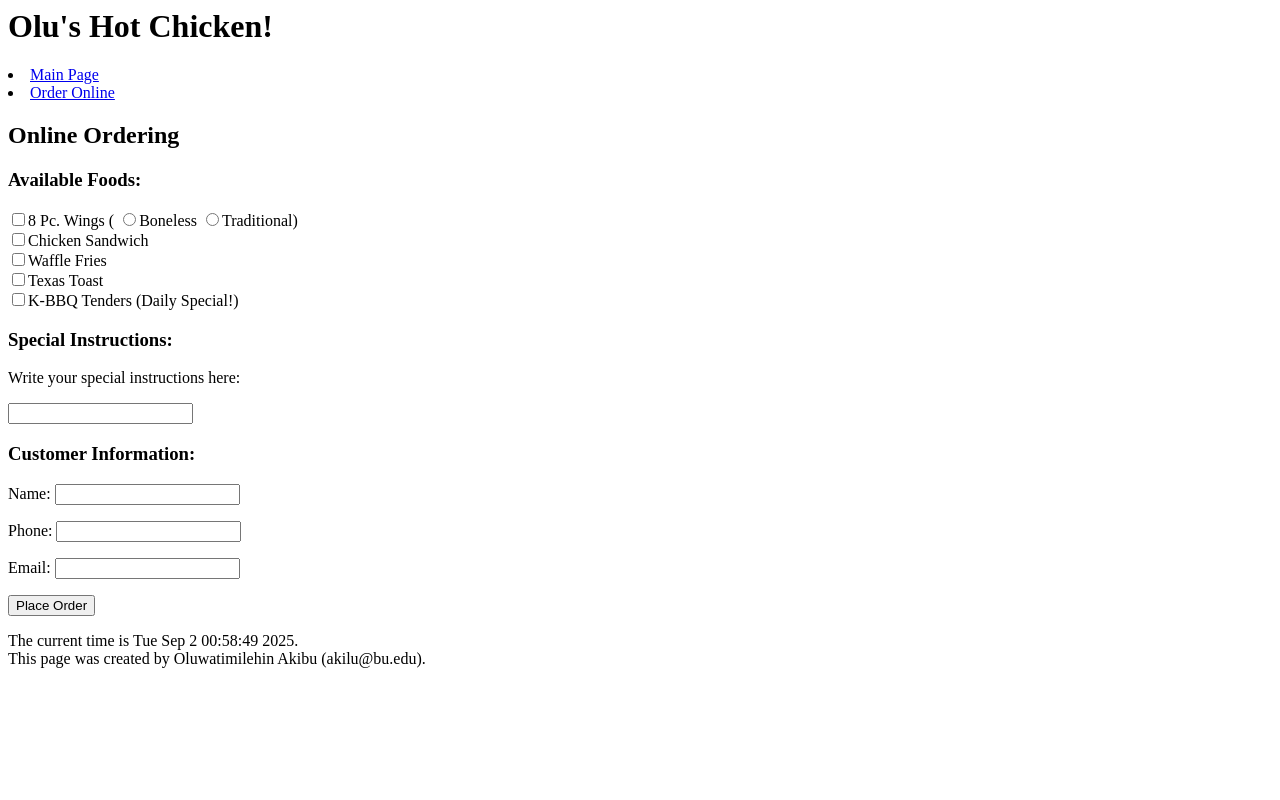
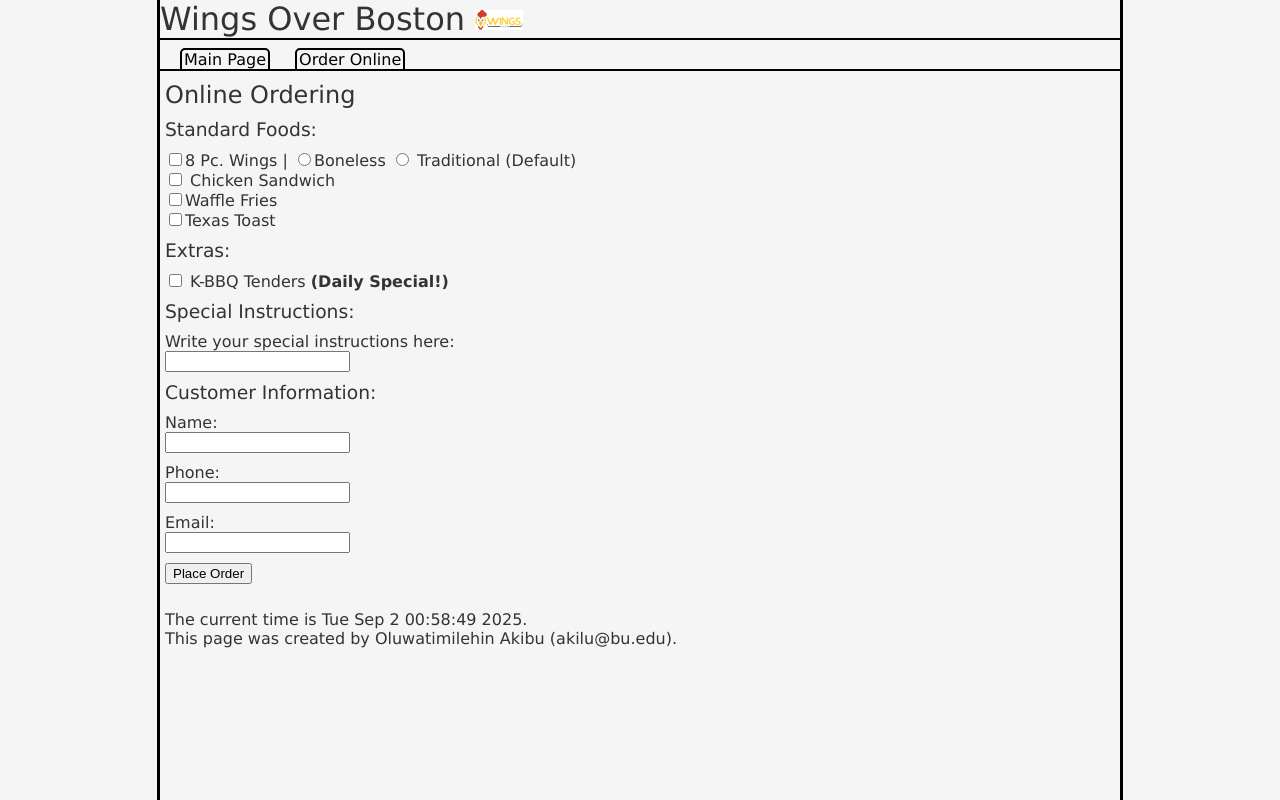
Before and after one commit to softdevintraining/cs412, a Django app: page /restaurant/order in a window 1280 px wide. Run offline with Django 5.2, Linux system fonts and the light colour scheme.

Commit message:
Added restaurant image, updated views logic to estimate readytime and do other things, added css for the app, updated html files.

```diff
--- a/restaurant/templates/restaurant/base.html
+++ b/restaurant/templates/restaurant/base.html
@@ -6,10 +6,12 @@
 {% load static %}
 <html>
     <head>
-        <title>Olu's Hot Chicken</title>
+        <title>Wings Over Boston</title>
+        <!-- Apply css styling from restaurant-styles.css -->
+        <link rel="stylesheet" href="{% static 'restaurant-styles.css' %}">
     </head>
     <body>
-        <h1>Olu's Hot Chicken!</h1>
+        <h1>Wings Over Boston <img class="small-img" src="{% static 'wings_over.png' %}"> </h1>
 
         <nav>
             <li><a href="{% url 'main' %}">Main Page</a></li>
--- a/restaurant/templates/restaurant/main.html
+++ b/restaurant/templates/restaurant/main.html
@@ -7,13 +7,12 @@
 {% load static %}
 
 {% block content %}
-    <p>Main Page</p>
-    <p>Location: 123 Number Street, Boston, Massachusetts</p>
+    <img class="big-img" src="{% static 'wings_over.png' %}">
+    <p>Location: 325 Huntington Ave, Boston, MA 02115</p>
     <p>Hours of Operation:
         <ul>
             <li>Monday - Friday: 10 AM - 10 PM</li>
             <li>Saturday - Sunday: 10 AM - 6 PM </li>
         </ul>
     </p>
-
 {% endblock %}
--- a/restaurant/templates/restaurant/order.html
+++ b/restaurant/templates/restaurant/order.html
@@ -11,26 +11,31 @@
 
   <form action="{% url 'confirmation' %}" method="POST">
     {% csrf_token %}
-      <h3>Available Foods:</h3>
-        <input type="checkbox" name="items" value="8 Pc. Wings">8 Pc. Wings (
+    <h3>Standard Foods:</h3>
+    <p>
+      <input type="checkbox" name="items" value="8 Pc. Wings">8 Pc. Wings |
         <input type="radio" name="wings_type" value="boneless">Boneless
-          <input type="radio" name="wings_type" value="traditional">Traditional) <br>
-
-        <input type="checkbox" name="items" value="Chicken Sandwich">Chicken Sandwich<br>
+        <input type="radio" name="wings_type" value="traditional">
+        Traditional (Default)<br>
+      <input type="checkbox" name="items" value="Chicken Sandwich">
+      Chicken Sandwich<br>
       <input type="checkbox" name="items" value="Waffle Fries">Waffle Fries<br>
       <input type="checkbox" name="items" value="Texas Toast">Texas Toast<br>
-        <input type="checkbox" name="items" value="{{special}}">{{special}} (Daily Special!)<br>
+    </p>
+
+    <h3>Extras:</h3>
+    <p><input type="checkbox" name="items" value="{{special}}">
+      {{special}} <strong>(Daily Special!)</strong></p>
 
     <h3>Special Instructions: </h3>
-      <p>Write your special instructions here:</p>
-      <input type="text" name="special_instructions">
+    <p>Write your special instructions here:<br>
+      <input type="text" name="special_instructions"></p>
 
     <h3>Customer Information: </h3>
-      <p>Name: <input type="text" name="user_name"></p>
-      <p>Phone: <input type="text" name="user_phone"></p>
-      <p>Email: <input type="text" name="user_email"></p>
+    <p>Name: <br> <input type="text" name="user_name"></p>
+    <p>Phone: <br> <input type="text" name="user_phone"></p>
+    <p>Email: <br> <input type="text" name="user_email"></p>
 
-      <input type="submit" name="submit" value="Place Order">
-
+    <input class="submit-btn" type="submit" name="submit" value="Place Order">
   </form>
 {% endblock %}
--- a/restaurant/urls.py
+++ b/restaurant/urls.py
@@ -1,5 +1,5 @@
 # File: restaurant/urls.py
-# Author: Oluwatimilehin Akibu (akilu@bu.edu), 9/13/2025
+# Author: Oluwatimilehin Akibu (akilu@bu.edu), 9/19/2025
 # Description: File which pattern matches HTML responses to valid requests to
 # restaurant/
 
--- a/restaurant/views.py
+++ b/restaurant/views.py
@@ -1,6 +1,6 @@
 # File: restaurant/views.py
-# Author: Oluwatimilehin Akibu (akilu@bu.edu), 9/13/2025
-# Description: The views file which handles responses to requests to restaurant/
+# Author: Oluwatimilehin Akibu (akilu@bu.edu), 9/19/2025
+# Description: Views file which handles responses to requests to restaurant/
 
 from django.shortcuts import render
 from django.http import HttpRequest, HttpResponse
@@ -8,7 +8,30 @@
 import time
 import random
 
-food_prices = {
+days_of_week = [ # list of weekdays, used to grab current day of order
+    "Monday",
+    "Tuesday",
+    "Wednesday",
+    "Thursday",
+    "Friday",
+    "Saturday",
+    "Sunday"]
+
+months = [ # list of months, used to grab current month of order
+    "Jan",
+    "Feb",
+    "Mar",
+    "Apr",
+    "May",
+    "Jun",
+    "Jul",
+    "Aug",
+    "Sep",
+    "Oct",
+    "Nov",
+    "Dec"]
+
+food_prices = { # dict of food prices, used to calculate total price of order
     '8 Pc. Wings': [12.0, 14.0],
     'Chicken Sandwich': 10.0,
     'Waffle Fries': 6.0,
@@ -19,7 +42,7 @@
     'Impossible Chicken Wings': 12.0,
 }
 
-daily_specials = [
+daily_specials = [ # list of daily specials, one is displayed at random
     'Apple Pie',
     'Loaded Fries',
     'K-BBQ Tenders',
@@ -30,19 +53,22 @@
 
 # Create your views here.
 def main(request):
-    '''Respond to the URLs: '/main\''''
+    '''Respond to the URL: '/main\''''
 
     template_name = 'restaurant/main.html'
 
     context = {
         "time": time.ctime(),
     }
+
     return render(request, template_name, context)
 
 def order(request):
     '''Respond to the URL: '/order\''''
 
     template_name = 'restaurant/order.html'
+
+    # pick a random special from the list
     special = daily_specials[random.randint(0, len(daily_specials) - 1)]
 
     context = {
@@ -54,45 +80,43 @@
 def confirmation(request):
     '''Process form submission, return HTML result.'''
 
-    template_name = "restaurant/order.html"
-    print(request)
+    template_name = "restaurant/confirmation.html"
 
-    if request.POST:
-        template_name = "restaurant/confirmation.html"
+    # extract submitted form fields into variables:
+    items = request.POST.getlist("items")
+    name = request.POST["user_name"]
+    phone = request.POST["user_phone"]
+    email = request.POST["user_email"]
+    special_instructions = request.POST["special_instructions"]
 
-        # extract submitted form fields into variables:
-        items = request.POST.getlist("items")
-        name = request.POST["user_name"]
-        phone = request.POST["user_phone"]
-        email = request.POST["user_email"]
-        special_instructions = request.POST["special_instructions"]
+    # calculate total price of the order
+    price = 0.0
+    for item in items:
+        if item == "8 Pc. Wings":
+            if request.POST.get("wings_type") == "boneless":
+                price += food_prices[item][0]
+            else:
+                price += food_prices[item][1]
+        else:
+            price += food_prices[item]
 
-        price = 0.0
-        for item in items:
-            if item == "8 Pc. Wings":
-                if request.POST.get("wings_type") == "boneless":
-                    price += food_prices[item][0]
-                else:
-                    price += food_prices[item][1]
-            else:
-                price += food_prices[item]
+    # estimate order readytime based on current time
+    timestamp = time.time() + random.randint(0, 3600)
+    struct = time.localtime(timestamp)
+    current_day = struct.tm_wday
+    current_month = struct.tm_mon
+    string = time.strftime(f"{days_of_week[current_day]} {months[current_month]} %d %H:%M:%S %Y", struct)
 
-        print(items)
-        print(name)
-        print(phone)
-        print(email)
-        print(price)
-        print(special_instructions)
-
-        # add variables to context
-        context = {
-            'time': time.ctime(),
-            'items': items,
-            'name': name,
-            'phone': phone,
-            'email': email,
-            'price': price,
-            'special_instructions': special_instructions or "No instructions provided.",
-        }
+    # add variables to context
+    context = {
+        'time': time.ctime(),
+        'items': items,
+        'name': name,
+        'phone': phone,
+        'email': email,
+        'price': price,
+        'order_time': string,
+        'special_instructions': special_instructions or "No instructions provided.",
+    }
 
     return render(request, template_name, context)
--- /dev/null
+++ b/static/restaurant-styles.css
@@ -0,0 +1,271 @@
+body {
+    background-color: whitesmoke;
+    color: #333;
+    font-family:Verdana, Geneva, Tahoma, sans-serif;
+}
+
+h1,h2,h3,h4,h5 {
+    font-weight: normal;
+    margin: 0;
+}
+
+h1 {
+    border-bottom: 2px solid black;
+}
+
+h2,h3,h4,h5 {
+    margin: 0px 0px 10px 5px;
+}
+
+p {
+    margin: 10px 0px 10px 5px;
+}
+
+a {
+    color: black;
+    text-decoration: none;
+    border: 2px solid black;
+    border-radius: 5px 5px 0px 0px;
+    padding: 0px 2px;
+}
+
+a:visited {
+    color: grey;
+    text-decoration: none;
+    border: 2px solid black;
+    border-radius: 5px 5px 0px 0px;
+    padding: 0px 2px;
+}
+
+a:hover {
+    color: darkblue;
+    text-decoration: none;
+    background-color: white;
+    /* font-weight: bold; */
+}
+
+body {
+    max-width: 960px;
+    margin: auto;
+    padding: 20px auto;
+    border-left: 3px solid black;
+    border-right: 3px solid black;
+}
+
+header {
+    width: 100%;
+    display: grid;
+    grid-template-columns: 1fr 1fr;
+    background:aliceblue;
+    position: fixed;
+    top: 0px;
+    z-index: 999;
+    /* padding-right: 50px auto; */
+}
+
+footer {
+    width: 100%;
+    /*background:aliceblue;
+    position: fixed;*/
+    bottom: 0px;
+    margin: 5px 0px 0px 5px;
+}
+
+.small-img {
+    height: 20px;
+    width:auto;
+}
+
+.big-img {
+    border: 2px solid black;
+    width:70%;
+    height:auto;
+    display:block;
+    margin: 5px auto;
+}
+
+.submit-btn {
+    margin: 0px 0px 10px 5px;
+}
+
+.wrapper {              /* centering and margin around whole wrapper element */
+    border: 2px solid;
+    max-width: 100%;
+    position: relative;
+    top: 50px;
+    scroll-padding-top: 100px;
+    /* scroll-padding-bottom: 100px; */
+    padding-bottom: 50px;
+
+    /* top:100px; */
+    /* bottom: 100px; */
+}
+
+
+div.wrapper h1 {
+    text-align: center;
+    color: darkblue;
+    margin: 10px auto;
+    font-size: 2.4 em;
+
+}
+
+div.wrapper h2 {
+    text-align: left;
+    color: darkblue;
+    margin: 5px auto;
+    font-size: 2 em;
+}
+
+
+section {
+    border: 2px solid darkblue;    /* border around each event */
+    position: relative;
+    padding-bottom: 4px;
+}
+
+nav {
+    justify-self: end;
+    background: none;
+    color: darkblue;
+    width: 100%;
+    border-bottom: 2px solid black;
+    margin: 10 auto;
+    /* border: 1px solid; */
+}
+
+nav li {
+    display: inline-block;
+    margin-left: 20px;
+}
+
+nav button {
+    background: none;
+    color: whitesmoke;
+    font-family: Arial;
+    cursor: pointer;
+    border: 0;
+    font-size: 1.2 em;
+}
+
+.mc-table {
+    display: table;
+    width: 100%;
+    table-layout: fixed;
+}
+
+
+.mc-table-head {
+    border: 1px dashed darkblue;    /*border around each row */
+    display: table-row;
+    font-size: 1.2em;
+}
+
+.mc-table-head .detail {
+    display: table-cell;
+    color:darkblue;
+    font-weight: bold;
+    background-color: white;
+    padding: 5px;
+    position: relative;
+
+}
+
+.mc-table-row  {
+    display: table-row;
+    border: 1px dashed darkblue;    /*border around each row */
+    background-color: white;
+}
+
+
+.mc-table-row .detail {
+    color:darkblue;
+    display: table-cell;
+
+    padding: 5px;
+}
+
+.mc-table-row .detail img {
+    max-height: 75px;
+    align-content: right;
+}
+
+/* must have no space before :hover */
+.mc-table-row:hover {
+    background-color: aliceblue;
+    border: 1px solid;
+}
+
+.site-form {
+    margin-top: 10px;
+    /* border: 2px solid darkblue; */
+    padding: 10px;
+}
+
+/* style the forms with class site-form */
+.site-form input, .site-form textarea, .site-form select {
+    display: block;
+    margin: 5px 0 0 0;
+    padding: 5px;
+}
+
+/* style the submit button ; didn't quite work?? */
+.site-form input [type="submit"] {
+    background: slategray;
+    border: 0;
+    color: fff;
+    font-size: 1.2em;
+    border-radius: 4px;
+    margin: 5px 0;
+}
+
+
+/* style the help text in the forms */
+.helptext, .helptext.ul {
+    margin-top: 0 auto;
+    bottom: 20px;
+    color: #bbb;
+    font-size: 0.9em;
+}
+
+/* style the error list in the forms validation */
+.errorlist li {
+    padding: 10px;
+    list-style-type: none;
+    border: 1px solid crimson;
+    color: crimson;
+    margin: 10px 0;
+}
+
+
+.errorlist {
+    padding: 0px;
+}
+
+
+/* responsive styles when width is less than 1400px */
+@media screen and (max-width: 560px) {
+    header h1 {
+        size: 0.8em;
+    }
+
+    nav li {
+        display: block;
+        margin-left: 0px;
+        font-size: 14px;
+        width: 100%;
+    }
+
+    nav button {
+        background: none;
+        color: whitesmoke;
+        font-family: Arial;
+        cursor: pointer;
+        border: 0;
+        font-size: 20px;
+    }
+    /* on mobile, display image as max 95% of available width*/
+    img {
+        max-width: 95%;
+    }
+}
```
Also changed, not shown: restaurant/templates/restaurant/confirmation.html (+7 -4 lines), static/wings_over.png (added). Lines whose indentation alone changed are shown as unchanged.
